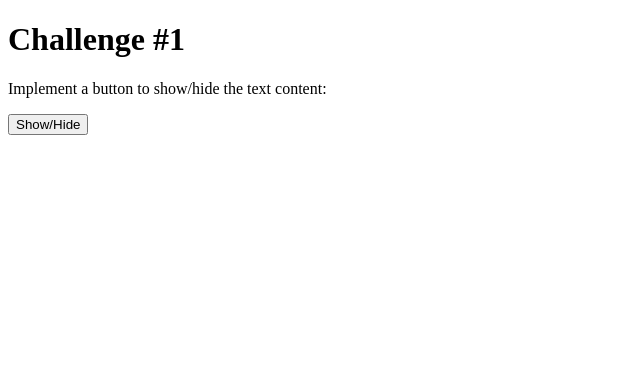
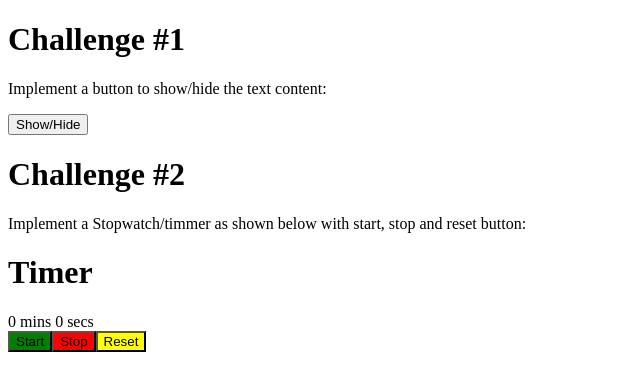
Before and after one commit to patriceandrea/learn-react, a React (Create React App) app in the folder my-app/: page / in a window 1280 px wide. Shown: the top 390 px of the page, without its empty margins (0-640 px from the left). Built offline with nearby package versions, Linux system fonts and the light colour scheme.

Commit message:
completes challenge 2

```diff
--- a/my-app/src/App.css
+++ b/my-app/src/App.css
@@ -1,3 +1,16 @@
 .App {
   text-align: center;
 }
+
+
+.container button:nth-of-type(1) {
+  background: green;
+}
+
+.container button:nth-of-type(2) {
+  background: red;
+}
+
+.container button:nth-of-type(3) {
+  background: yellow;
+}
--- a/my-app/src/App.js
+++ b/my-app/src/App.js
@@ -1,10 +1,12 @@
 import './App.css';
 import ShowHideTitle from './components/ShowHideTitle';
+import StopwatchTimer from './components/StopwatchTimer';
 
 function App() {
   return (
     <div>
       <ShowHideTitle />
+      <StopwatchTimer />
     </div>
   );
 }
--- a/my-app/src/components/ShowHideTitle.js
+++ b/my-app/src/components/ShowHideTitle.js
@@ -16,7 +16,6 @@ const ShowHideTitle = () => {
       <p>Implement a button to show/hide the text content:</p>
       <button onClick={handleClick}>Show/Hide</button>
       {show && <a>Welcome to React Challenges</a>}
-
     </>
   )
 }
--- /dev/null
+++ b/my-app/src/components/StopwatchTimer.js
@@ -0,0 +1,56 @@
+import React, { useEffect, useState } from 'react'
+
+
+const StopwatchTimer = () => {
+
+  const [minutes, setMinutes] = useState(0)
+  const [seconds, setSeconds] = useState(0);
+
+  //window can be accesed globally in brower env.
+  //window object is defined and can be set globally
+
+  const startTimer = () => {
+    //when button is clicked, you increment by 1 continously
+    //it stops when the stoptimer is clicked
+    // do a for loop for it to not stop
+    window.timer = setInterval(() => {
+      setSeconds(prevseconds => prevseconds + 1);
+    }, 1000);
+  };
+
+
+
+  const stopTimer = () => {
+    //when the button is clicked, the time becomes static
+    clearInterval(window.timer)
+  };
+  const resetTimer = () => {
+    //when reset button is clicked, the time is cleared
+
+    clearInterval(window.timer)
+    setSeconds(0)
+  };
+
+
+
+
+  return (
+    <>
+      <h1>Challenge #2</h1>
+      <p>Implement a Stopwatch/timmer as shown below with start, stop and reset button:</p>
+
+      <div className="container">
+        <h1>Timer</h1>
+        <span> {Math.trunc(seconds / 60)} mins </span>
+        <span> {seconds % 60} secs</span>
+        <div>
+          <button onClick={startTimer}>Start</button>
+          <button onClick={stopTimer}>Stop</button>
+          <button onClick={resetTimer}>Reset</button>
+        </div>
+      </div>
+    </>
+  )
+}
+
+export default StopwatchTimer;
```
